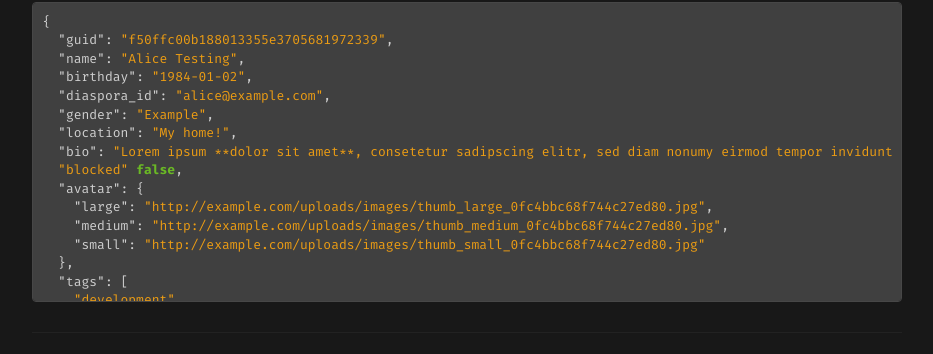
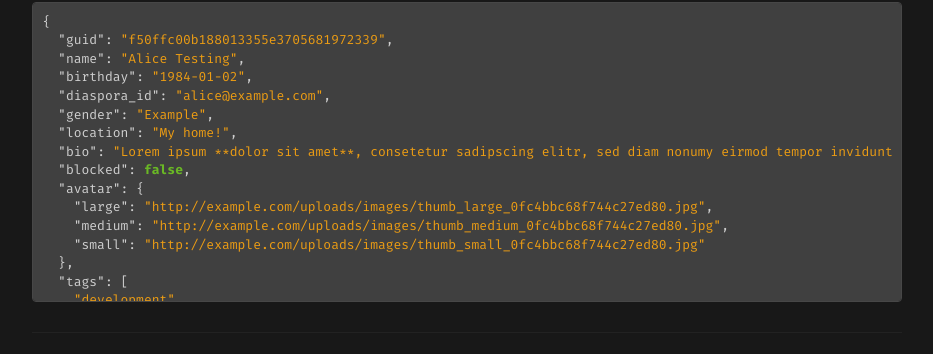
Before and after one commit to diaspora/api-documentation, a Jekyll site: the page built from _routes/users.md, in a window 1280 px wide and 900 px high, scrolled down 2060 px. Shown: the part 98-452 px from the top of the window, without its empty margins (323-1256 px from the left). Built offline with Jekyll 4.4.1, drawn with Linux system fonts in a browser that asks for light colours.

```diff
--- a/_routes/users.md
+++ b/_routes/users.md
@@ -113,7 +113,7 @@ GET /api/v1/users/:person_guid
   "gender": "Example",
   "location": "My home!",
   "bio": "Lorem ipsum **dolor sit amet**, consetetur sadipscing elitr, sed diam nonumy eirmod tempor invidunt ut labore et dolore magna aliquyam erat!",
-  "blocked" false,
+  "blocked": false,
   "avatar": {
     "large": "http://example.com/uploads/images/thumb_large_0fc4bbc68f744c27ed80.jpg",
     "medium": "http://example.com/uploads/images/thumb_medium_0fc4bbc68f744c27ed80.jpg",
```
